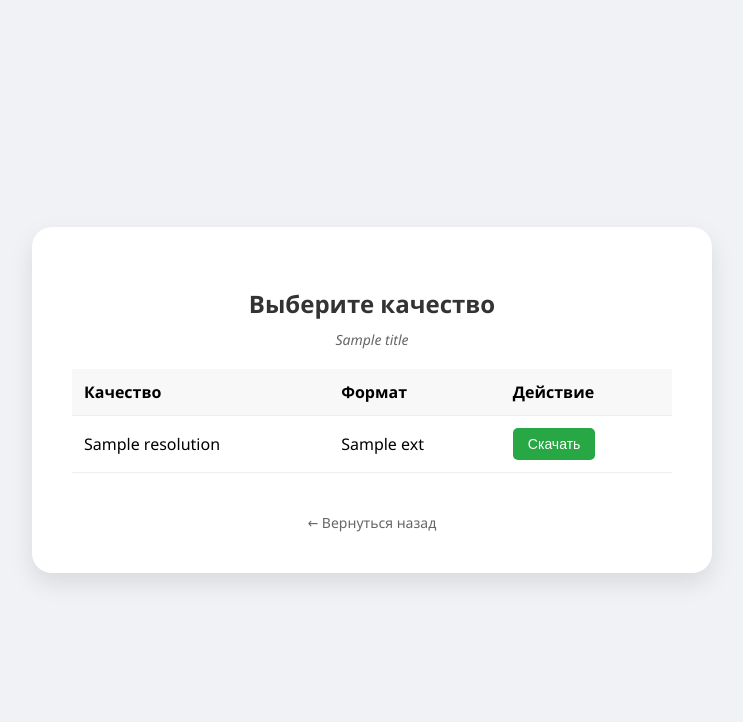
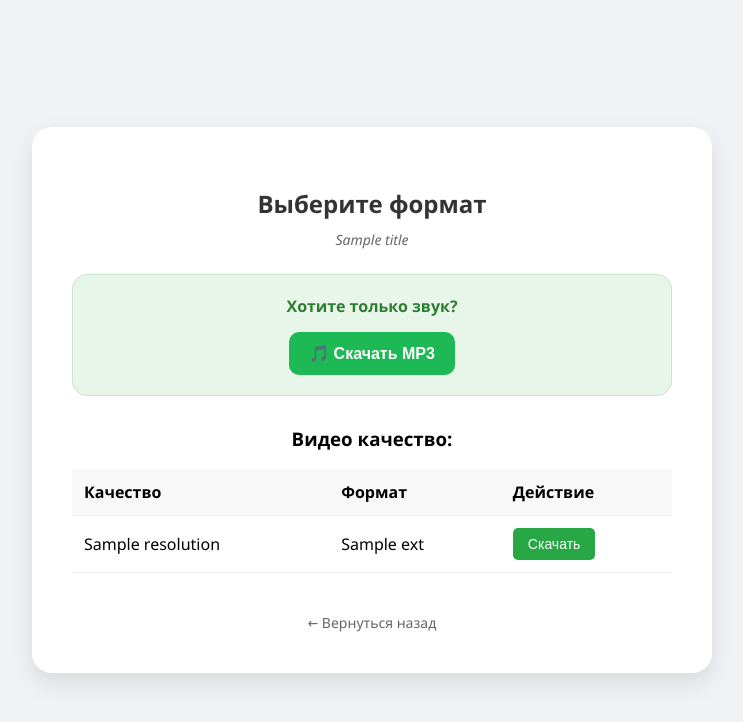
Before and after one commit to kristianoveckin-png/yt-downloader, a Flask app: template templates/options.html in a window 1280 px wide. Shown: the top 722 px of the page, without its empty margins (268-1011 px from the left). Run offline with Flask 3, Linux system fonts and the light colour scheme; the template is opened without the code that fills it: most values are stand-ins (such as "Sample title", 1, 10 or a date in 2020).

Commit message:
Update options.html

```diff
--- a/templates/options.html
+++ b/templates/options.html
@@ -8,20 +8,36 @@
         body { font-family: 'Segoe UI', Tahoma, Geneva, Verdana, sans-serif; display: flex; justify-content: center; align-items: center; min-height: 100vh; background-color: #f0f2f5; margin: 0; }
         .container { text-align: center; background: white; padding: 40px; border-radius: 20px; box-shadow: 0 10px 25px rgba(0,0,0,0.1); width: 90%; max-width: 600px; }
         h2 { color: #333; margin-bottom: 10px; }
-        .video-title { color: #666; font-size: 14px; margin-bottom: 20px; font-style: italic; }
+        .video-title { color: #666; font-size: 14px; margin-bottom: 25px; font-style: italic; }
+
+        .audio-section { background: #e8f5e9; padding: 20px; border-radius: 15px; margin-bottom: 30px; border: 1px solid #c8e6c9; }
+        .audio-section p { margin: 0 0 15px 0; color: #2e7d32; font-weight: bold; }
+
         table { width: 100%; border-collapse: collapse; margin-bottom: 20px; }
         th, td { padding: 12px; border-bottom: 1px solid #eee; text-align: left; }
         th { background-color: #f8f8f8; }
         .btn-download { padding: 8px 15px; background: #28a745; color: white; border: none; border-radius: 5px; cursor: pointer; text-decoration: none; font-size: 14px; }
         .btn-download:hover { background: #218838; }
+        .btn-mp3 { padding: 12px 20px; background: #1db954; color: white; border: none; border-radius: 10px; cursor: pointer; font-weight: bold; font-size: 16px; transition: background 0.3s; }
+        .btn-mp3:hover { background: #1aa34a; }
         .btn-back { display: inline-block; margin-top: 20px; text-decoration: none; color: #666; font-size: 14px; }
     </style>
 </head>
 <body>
     <div class="container">
-        <h2>Выберите качество</h2>
+        <h2>Выберите формат</h2>
         <div class="video-title">{{ title }}</div>
 
+        <!-- Секция скачивания музыки -->
+        <div class="audio-section">
+            <p>Хотите только звук?</p>
+            <form action="/download_audio" method="post">
+                <input type="hidden" name="url" value="{{ url }}">
+                <button type="submit" class="btn-mp3">🎵 Скачать MP3</button>
+            </form>
+        </div>
+
+        <h3>Видео качество:</h3>
         <form action="/download" method="post">
             <input type="hidden" name="url" value="{{ url }}">
             <table>
```
